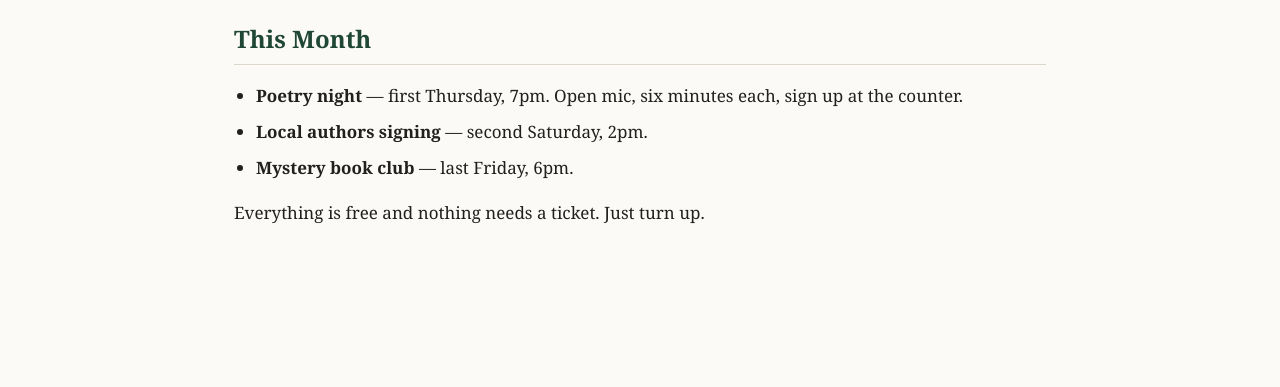
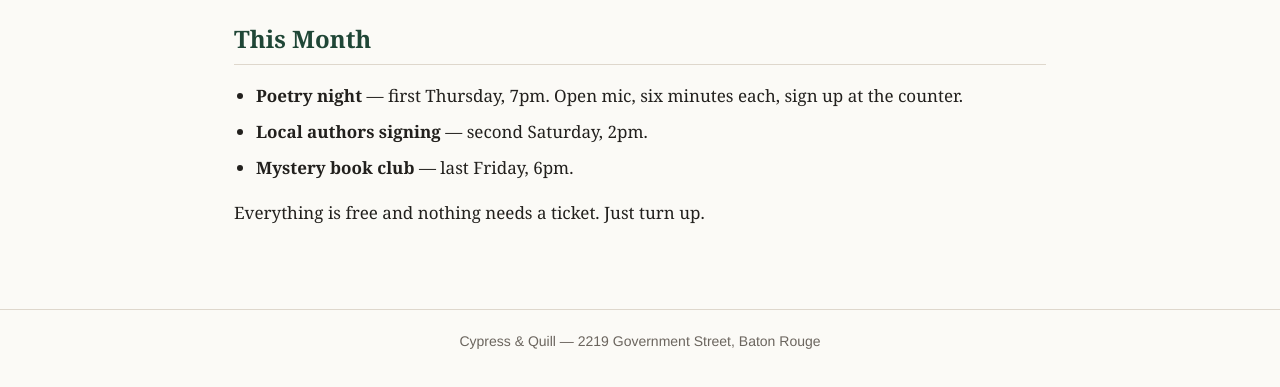
Before and after one commit to is-courses-practice-org/isds4125-f26-team-01, a plain HTML site: page events.html in a window 1280 px wide. Shown: the part 219-606 px from the top of the page. Drawn offline with Linux system fonts and the light colour scheme.

Commit message:
add shop footer to events page

```diff
--- a/events.html
+++ b/events.html
@@ -39,7 +39,7 @@
   </main>
 
   <!-- STEP 3: the footer line goes here, just above </body> -->
-
+  <footer>Cypress & Quill &mdash; 2219 Government Street, Baton Rouge</footer>
 </body>
 
 </html>
```
